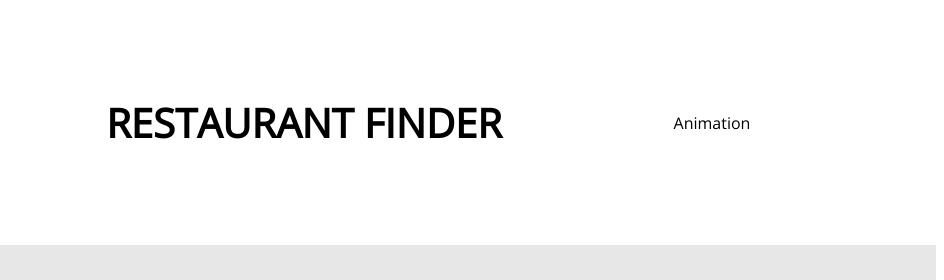
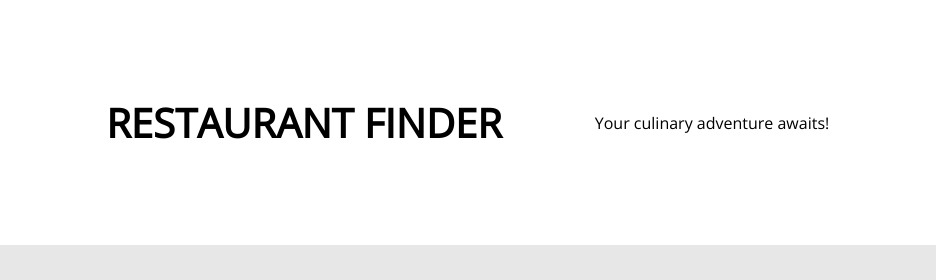
Before and after one commit to DPatter52/WDD-330-Portfolio-Project, a website: page index.html in a window 1280 px wide. Shown: the top 280 px of the page, 336-1280 px from the left. Drawn offline with nearby package versions, Linux system fonts and the light colour scheme.

Commit message:
Update index.html

```diff
--- a/index.html
+++ b/index.html
@@ -17,7 +17,7 @@
             </div>
             <div class="title">RESTAURANT FINDER</div>
             <div class="animation">
-                    Animation
+                    Your culinary adventure awaits!
             </div>
         </header>
         <main>
```
